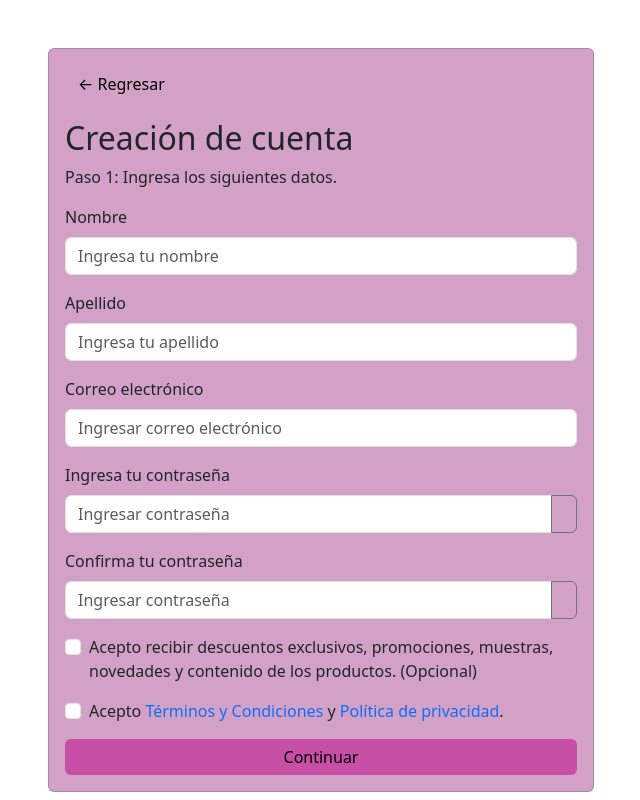
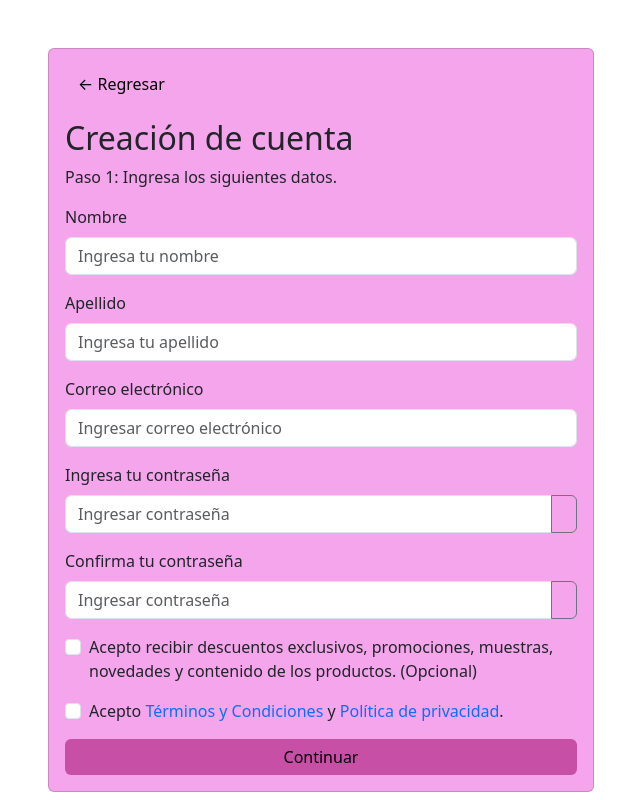
Before and after one commit to JasminaA27/sistemaVenta, a PHP site: page /registrate in a window 1280 px wide. Shown: the whole page, without its empty margins (319-959 px from the left). Run offline with PHP 8.4, Linux system fonts and the light colour scheme; a stand-in replaces the project's code that opens the database connection; some libraries are stand-ins or nearby versions.

Commit message:
14-11-24

```diff
--- a/views/login.php
+++ b/views/login.php
@@ -7,7 +7,7 @@
     <link rel="stylesheet" href="https://cdn.jsdelivr.net/npm/bootstrap@5.3.3/dist/css/bootstrap.min.css">
 
 </head>
-<body style="background: url('./views/plantilla/img/fondo.png') no-repeat center center fixed;background-size: cover;">
+<body style= "background: url('./views/plantilla/') no-repeat center center fixed;background-size: cover;">
     <div class="login-container text-center h-500"style="max-width: 400px;background: linear-gradient(to bottom right, #fbb8ff, #ffe4e4 );
     margin: 100px auto;box-shadow: 0px 0px 10px rgba(0, 0, 0, 0.1);max-width: 400px; padding: 20px;border-radius: 10px;">
         <img src="./views/plantilla/img/logo.png" alt="Logo" height="70" width="70">
@@ -40,7 +40,9 @@
 
             <p class="mt-3">
                 ¿Ya tienes cuenta? <a href="<?php echo BASE_URL; ?>registrate" style="color: black; text-decoration: none;">Registrate</a>
+                 <br>Panel : <a href="<?php echo BASE_URL; ?>nuevoProducto" style="color: black; text-decoration: none;">  Administrador</a>
             </p>
+
         </form>
     </div>
 
--- a/views/registrate.php
+++ b/views/registrate.php
@@ -10,7 +10,7 @@
     <div class="container mt-5" >
         <div class="row justify-content-center">
             <div class="col-md-6">
-                <div class="card" style="background-color:#d3a1c5">
+                <div class="card" style="background-color:#F5A5EC">
                     <div class="card-body">
                         <a href="<?php echo BASE_URL; ?>login"onclick="redirigir()" class="btn btn-link" style="color: black; text-decoration: none">&larr; Regresar </a>
                         <h2 class="mt-3">Creación de cuenta</h2>
@@ -58,7 +58,7 @@
                                     Acepto <a href="#" class="text-decoration-none">Términos y Condiciones</a> y <a href="#" class="text-decoration-none">Política de privacidad</a>.
                                 </label>
                             </div>
-                            <button type="submit" class="btn btn-primary w-100" style="background-color: #c74fa5; border: #c74fa5;"> <a href="<?php echo BASE_URL; ?>login" style="text-decoration: none; color: black;">Continuar</a></button>
+                            <button type="submit" class="btn btn-primary w-100" style="background-color: #c74fa5; border:  #080808;"> <a href="<?php echo BASE_URL; ?>login" style="text-decoration: none; color: black;">Continuar</a></button>
                         </form>
                     </div>
                 </div>
```
Also changed, not shown: controller/compras.php (+7 -7 lines).
